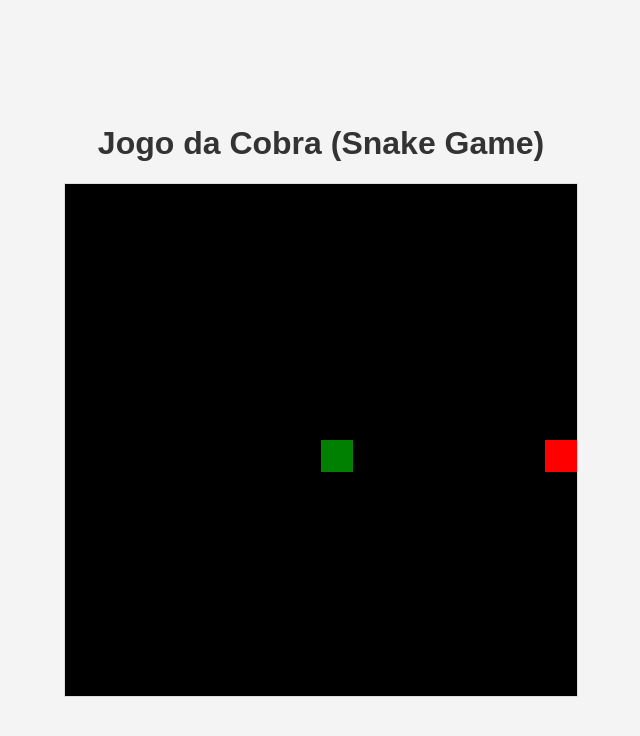
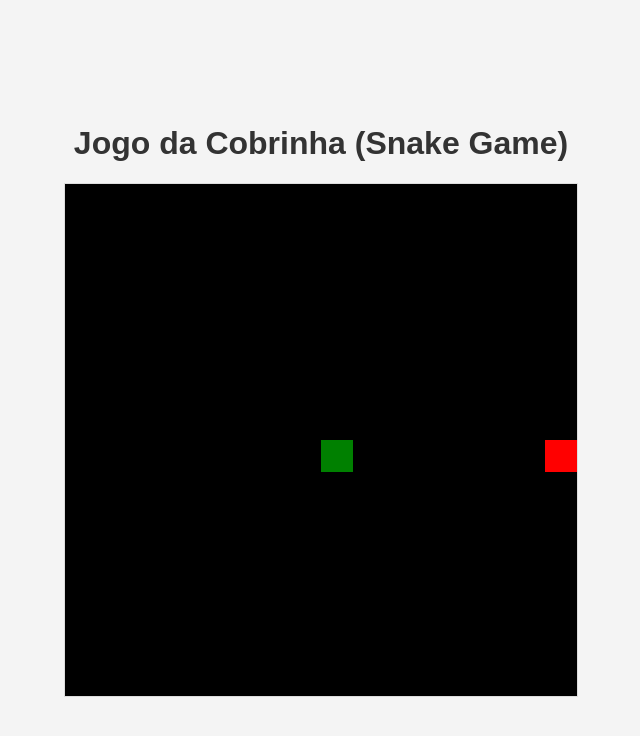
Before and after one commit to evyzinha0612/cobrinha, a plain HTML site: page index.html in a window 1280 px wide. Shown: the whole page, without its empty margins (319-959 px from the left). Drawn offline with Linux system fonts and the light colour scheme.

Commit message:
Update index.html

```diff
--- a/index.html
+++ b/index.html
@@ -3,11 +3,11 @@
 <head>
     <meta charset="UTF-8">
     <meta name="viewport" content="width=device-width, initial-scale=1.0">
-    <title>Jogo da Cobra</title>
+    <title>Jogo da mine cobrinha</title>
     <link rel="stylesheet" href="style.css">
 </head>
 <body>
-    <h1>Jogo da Cobra (Snake Game)</h1>
+    <h1>Jogo da Cobrinha (Snake Game)</h1>
     <canvas id="gameCanvas"></canvas>
     <script src="script.js"></script>
 </body>
```
